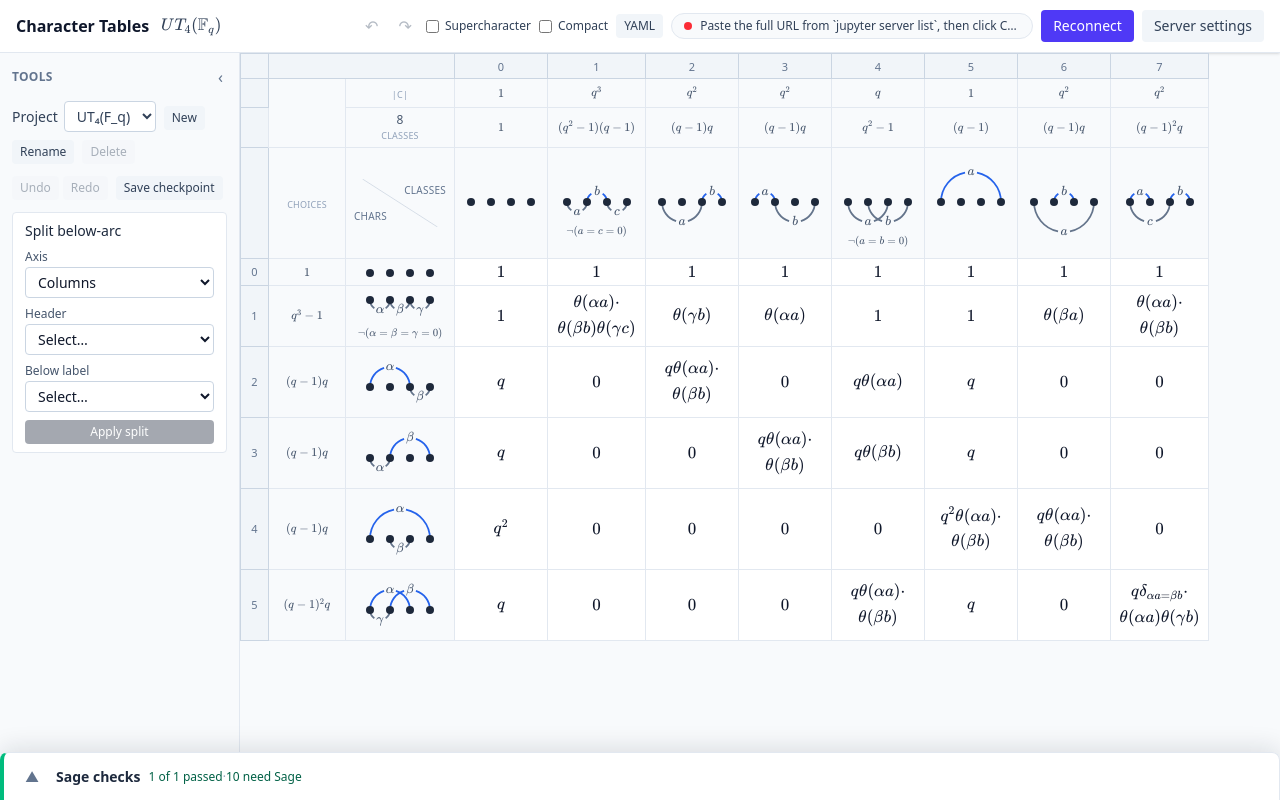
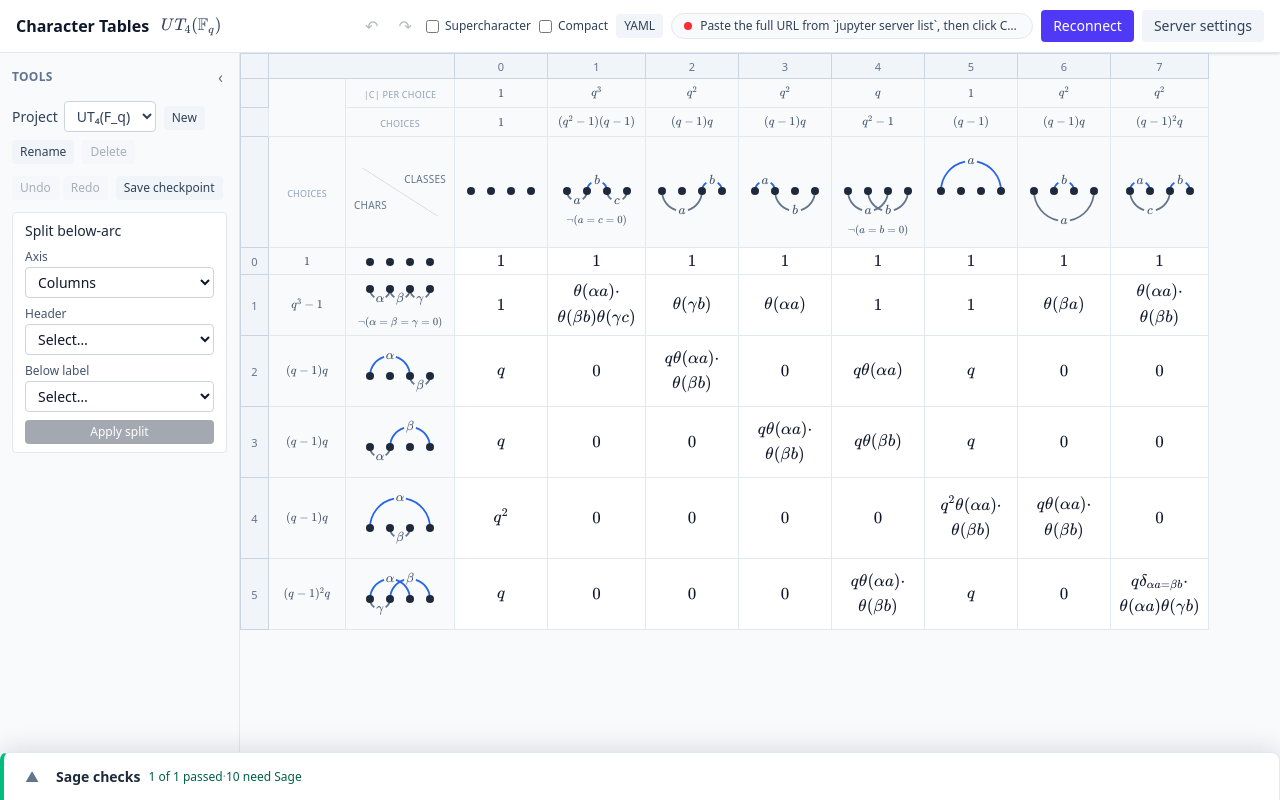
Before and after one commit to cable729/character-tables, a React (Vite) app: page / in a window 1280 px wide. Built offline with nearby package versions, Linux system fonts and the light colour scheme.

Commit message:
Rename table header labels to |C| per choice and Choices.
Replace the class-count stub with Choices so the sticky diagram column matches the expansion-count row.

Co-authored-by: Cursor <cursoragent@cursor.com>

```diff
--- a/src/components/CharacterTableView.tsx
+++ b/src/components/CharacterTableView.tsx
@@ -113,7 +113,7 @@ export function CharacterTableView({
   })
   const hPad = headerPad(compactMath)
   const wrap = mathCellWrap(compactMath)
-  const sizeLabel = layout.superTable ? '|K|' : '|C|'
+  const sizeLabel = layout.superTable ? '|K|' : '|C| per choice'
   const familyLabel = layout.cornerLabels.col
   const stickyLeft = layout.diagramStickyLeft
   const innerTop = layout.innerHeaderTopPx
@@ -231,14 +231,6 @@ export function CharacterTableView({
                     className={`${thBase} ${stickyDiagram} z-40 ${hPad}`}
                     style={diagramStickyStyle(stickyLeft, OUTER_ROW_H)}
                   >
-                    <div className="flex flex-col items-center gap-0.5">
-                      <span
-                        className={`font-medium tabular-nums ${
-                          compactMath ? 'text-[10px]' : 'text-xs'
-                        }`}
-                      >
-                        {table.columns.length}
-                      </span>
                     <span
                       className={`font-medium uppercase text-slate-400 ${
                         compactMath
@@ -246,9 +238,8 @@ export function CharacterTableView({
                           : 'text-[9px] tracking-wide'
                       }`}
                     >
-                        {familyLabel}
+                      Choices
                     </span>
-                    </div>
                   </th>
                   {table.columns.map((col, colIndex) => (
                     <th
--- a/src/components/EditableCharacterTableView.tsx
+++ b/src/components/EditableCharacterTableView.tsx
@@ -152,7 +152,7 @@ export function EditableCharacterTableView({
   const sticky = stickyColumnWidths(table, n, compactMath, {
     includeExpansionColumn: layout.showChoicesColumn,
   })
-  const sizeLabel = layout.superTable ? '|K|' : '|C|'
+  const sizeLabel = layout.superTable ? '|K|' : '|C| per choice'
   const familyLabel = layout.cornerLabels.col
   const stickyLeft = layout.diagramStickyLeft
   const innerTop = layout.innerHeaderTopPx
@@ -566,14 +566,6 @@ export function EditableCharacterTableView({
                       className={`${thBase} ${stickyDiagram} z-40 ${hPad}`}
                       style={diagramStickyStyle(stickyLeft, OUTER_ROW_H)}
                     >
-                      <div className="flex flex-col items-center gap-0.5">
-                        <span
-                          className={`font-medium tabular-nums ${
-                            compactMath ? 'text-[10px]' : 'text-xs'
-                          }`}
-                        >
-                          {table.columns.length}
-                        </span>
                       <span
                         className={`font-medium uppercase text-slate-400 ${
                           compactMath
@@ -581,9 +573,8 @@ export function EditableCharacterTableView({
                             : 'text-[9px] tracking-wide'
                         }`}
                       >
-                          {familyLabel}
+                        Choices
                       </span>
-                      </div>
                     </th>
                     {table.columns.map((col, colIndex) => {
                       const countLatex = displayExpansionCountLatex(col)
```
Also changed, not shown: 1 other file (tests, documents, lock files or other folders). Lines whose indentation alone changed are shown as unchanged.
